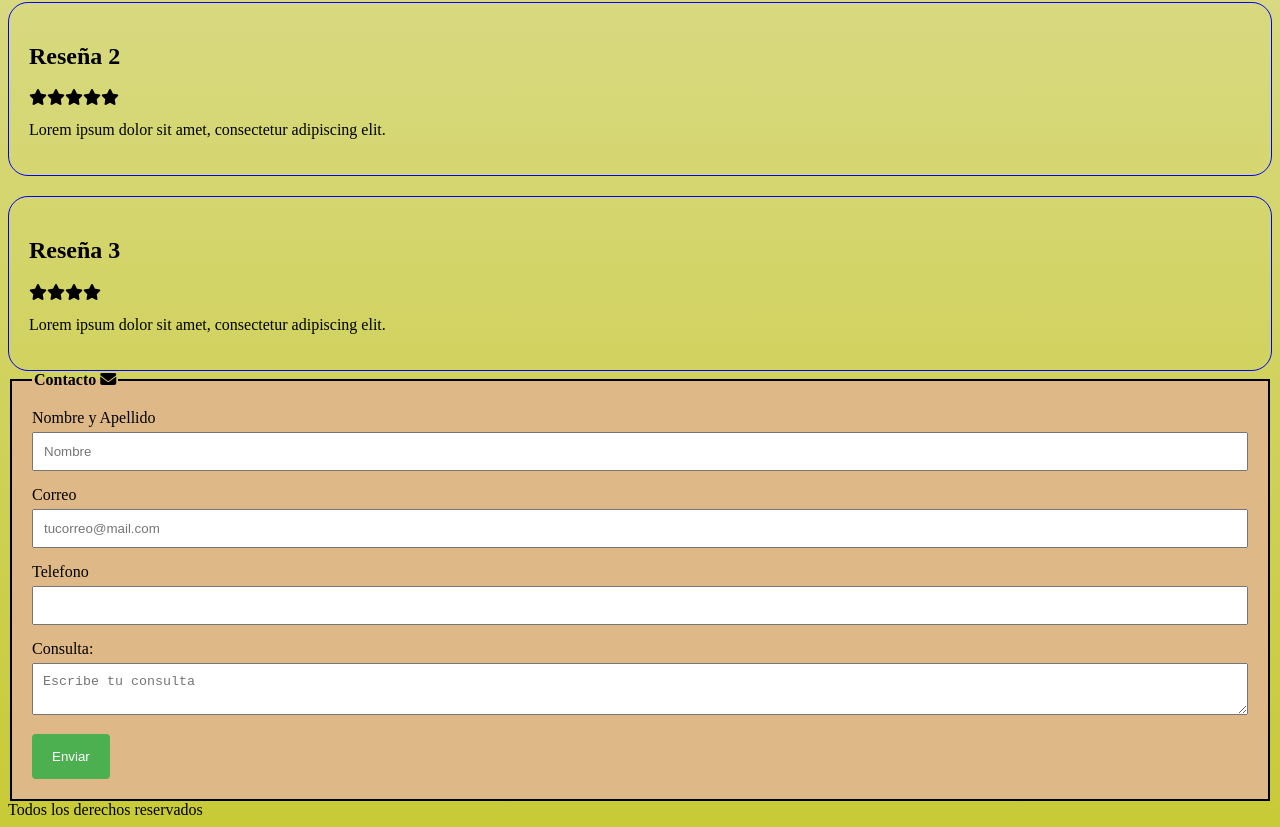
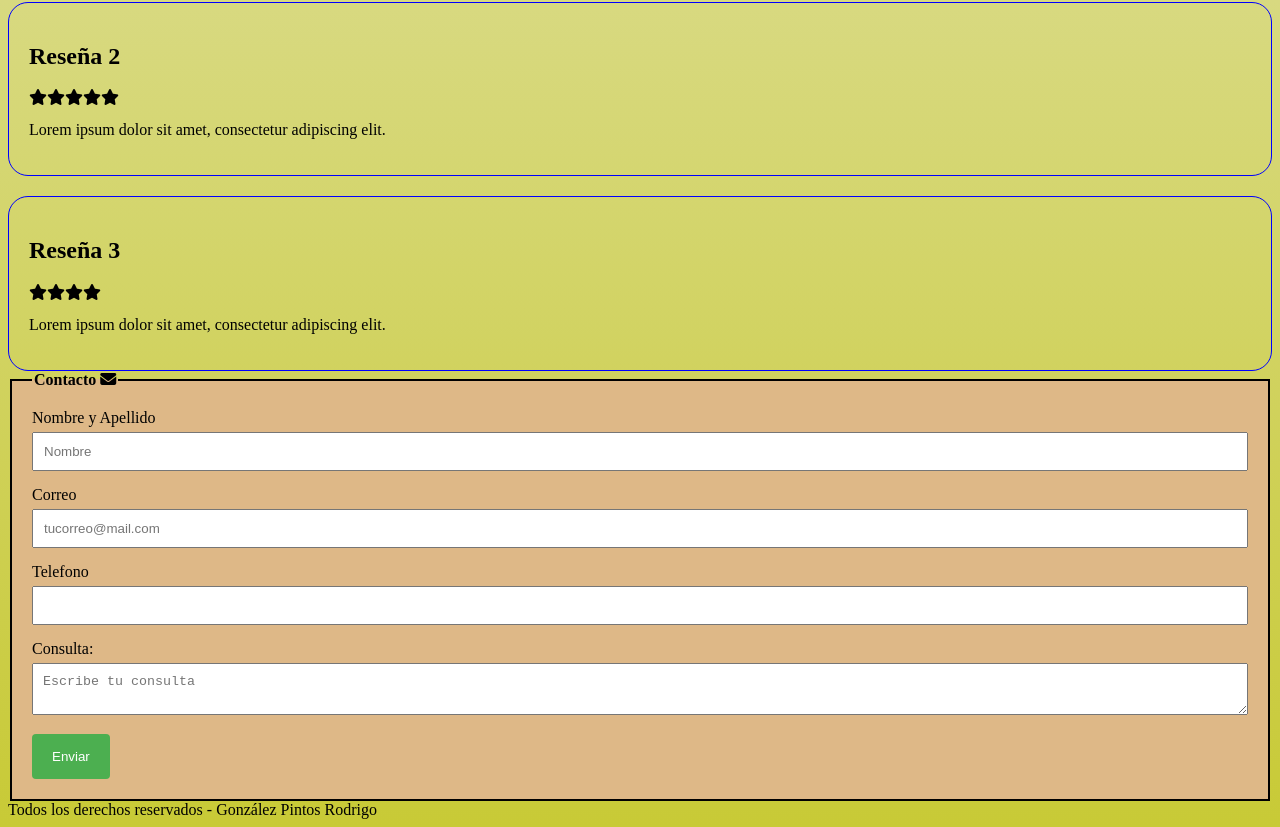
Before and after one commit to Rpintos125/Proyecto-e-commerce, a plain HTML site: page index.html in a window 1280 px wide. Shown: the part 1249-2076 px from the top of the page. Drawn offline with Linux system fonts and the light colour scheme.

Commit message:
Actualizacion 14.11.24

```diff
--- a/index.html
+++ b/index.html
@@ -114,7 +114,7 @@
             </div>
         </form>
     </fieldset>
-    <footer>Todos los derechos reservados</footer>
+    <footer>Todos los derechos reservados - González Pintos Rodrigo</footer>
 </body>
 
 </html>
```
Also changed, not shown: 1 other file.
